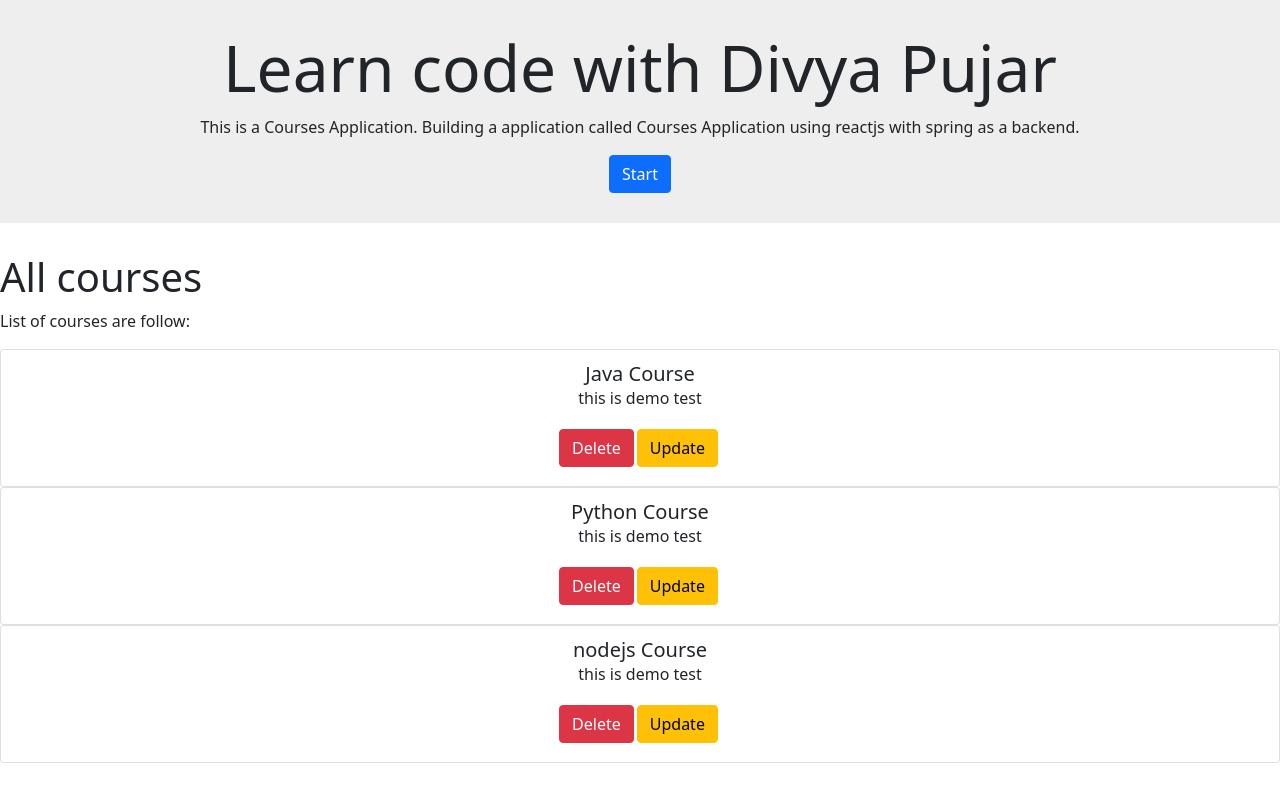
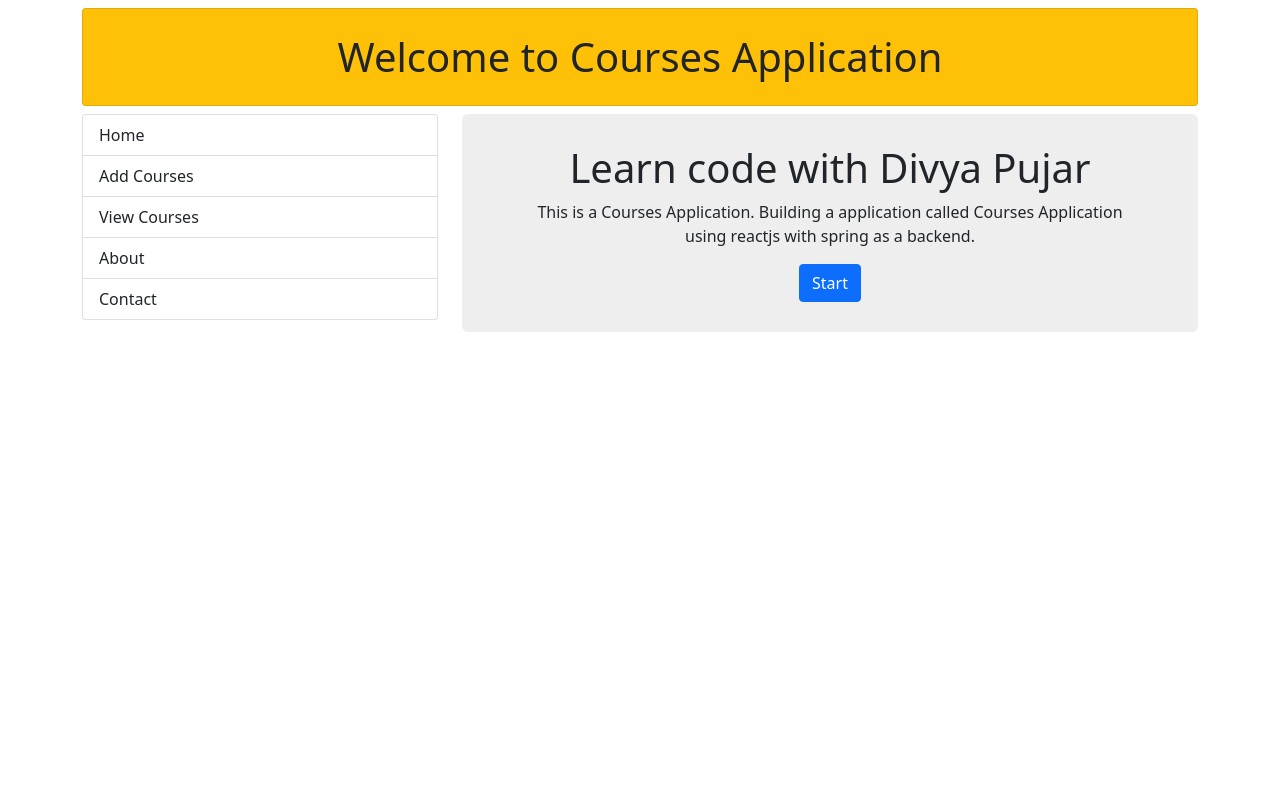
Before and after one commit to divyapujar11/springboot-reactjs, a React (Create React App) app in the folder course-app/: page / in a window 1280 px wide. Shown: the top 786 px of the page. Built offline with nearby package versions, Linux system fonts and the light colour scheme.

Commit message:
update course-app

```diff
--- a/course-app/package.json
+++ b/course-app/package.json
@@ -9,6 +9,7 @@
     "bootstrap": "^5.1.3",
     "react": "^18.2.0",
     "react-dom": "^18.2.0",
+    "react-router-dom": "^6.3.0",
     "react-scripts": "5.0.1",
     "react-toastify": "^9.0.5",
     "reactstrap": "^9.1.1",
--- a/course-app/src/App.js
+++ b/course-app/src/App.js
@@ -1,11 +1,16 @@
 import logo from './logo.svg';
 import './App.css';
-import { Button } from 'reactstrap';
-import {ToastContainer, toast} from 'react-toastify';
+import { Button, Container, Row, Col } from 'reactstrap';
+import { ToastContainer, toast } from 'react-toastify';
 import Home from './components/Home';
 import Course from './components/Course'
 import Allcourses from './components/Allcourses';
 import AddCourse from './components/AddCourse';
+import Header from './components/Header';
+import Menus from './components/Menus';
+import { BrowserRouter as Router, Route, Routes } from 'react-router-dom';
+import About from './components/About';
+import Contact from './components/Contact';
 
 
 function App() {
@@ -22,10 +27,29 @@ function App() {
   // }
   return (
     <div>
-      <ToastContainer/>
-      <Home/>
-      <Allcourses />
-      <AddCourse/>
+      <ToastContainer />
+      {/* <Home/>
+      <Allcourses></Allcourses>
+      <AddCourse></AddCourse> */}
+      <Container>
+        <Header />
+        <Row>
+          <Col md={4}><Menus /></Col>
+          <Col md={8}>
+            {/* <Home/> */}
+            <Router>
+              <Routes>
+                <Route path="/" element={<Home />} />
+                <Route path="/add-course" element={<AddCourse />} />
+                <Route path="/view-courses" element={<Allcourses />} />
+                <Route path="/about" element={<About />} />
+                <Route path="/contact" element={<Contact />} />
+              </Routes>
+            </Router>
+          </Col>
+        </Row>
+      </Container>
+
     </div>
   );
 }
--- /dev/null
+++ b/course-app/src/components/About.js
@@ -0,0 +1,12 @@
+import React from "react";
+
+function About(){
+    return(
+        <div className="text-center">
+        <h1>About Page under construction</h1>
+        <h2> ^-^ </h2>
+        </div>
+    )
+}
+
+export default About;
--- /dev/null
+++ b/course-app/src/components/Contact.js
@@ -0,0 +1,12 @@
+import React from "react";
+
+function Contact(){
+    return(
+        <div className="text-center">
+        <h1>Contact Page under construction</h1>
+        <h2> ^-^ </h2>
+        </div>
+    )
+}
+
+export default Contact;
--- a/course-app/src/components/Header.js
+++ b/course-app/src/components/Header.js
@@ -1,9 +1,14 @@
 import React from "react";
+import { Card, CardBody } from "reactstrap";
 
 function Header(){
     return(
        <div>
-         <h1>Welcome to Courses Application</h1>
+         <Card className="my-2 bg-warning">
+          <CardBody>
+          <h1 className="text-center my-2">Welcome to Courses Application</h1>
+          </CardBody>
+         </Card>
        </div>
     );
 }
--- a/course-app/src/components/Home.js
+++ b/course-app/src/components/Home.js
@@ -5,7 +5,7 @@ import {Button,Container} from 'reactstrap';
 function Home(){
     return(
         <div class="jumbotron" >
-            <h1 className="display-3">Learn code with Divya Pujar</h1>
+            <h1 >Learn code with Divya Pujar</h1>
             <p>
                 This is a Courses Application. Building a application called Courses Application using reactjs with spring as a backend.
             </p>
--- /dev/null
+++ b/course-app/src/components/Menus.js
@@ -0,0 +1,26 @@
+import React from "react";
+import {  ListGroup, ListGroupItem } from "reactstrap";
+
+function Menus(){
+    return(
+        <ListGroup>
+            <ListGroupItem tag="a" href="/" action>
+                Home
+            </ListGroupItem>
+            <ListGroupItem tag="a" href="/add-course" action>
+                Add Courses
+            </ListGroupItem>
+            <ListGroupItem tag="a" href="/view-courses" action>
+                View Courses
+            </ListGroupItem>
+            <ListGroupItem tag="a" href="/about" action>
+                About
+            </ListGroupItem>
+            <ListGroupItem tag="a" href="/contact" action>
+                Contact
+            </ListGroupItem>
+        </ListGroup>
+    )
+}
+
+export default Menus;
```
Also changed, not shown: 1 other file (tests, documents, lock files or other folders).
